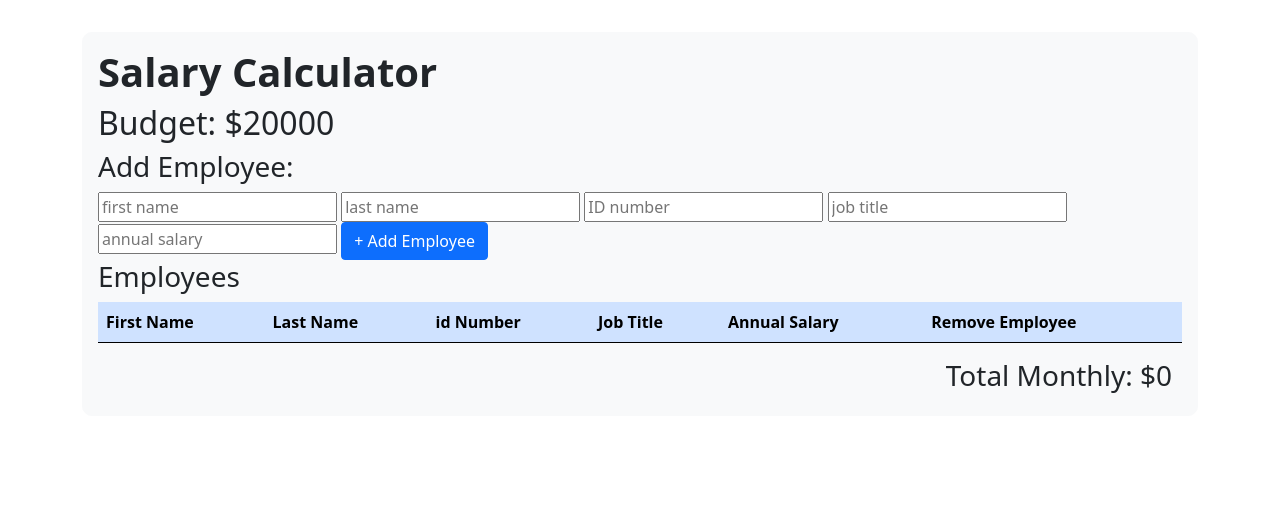
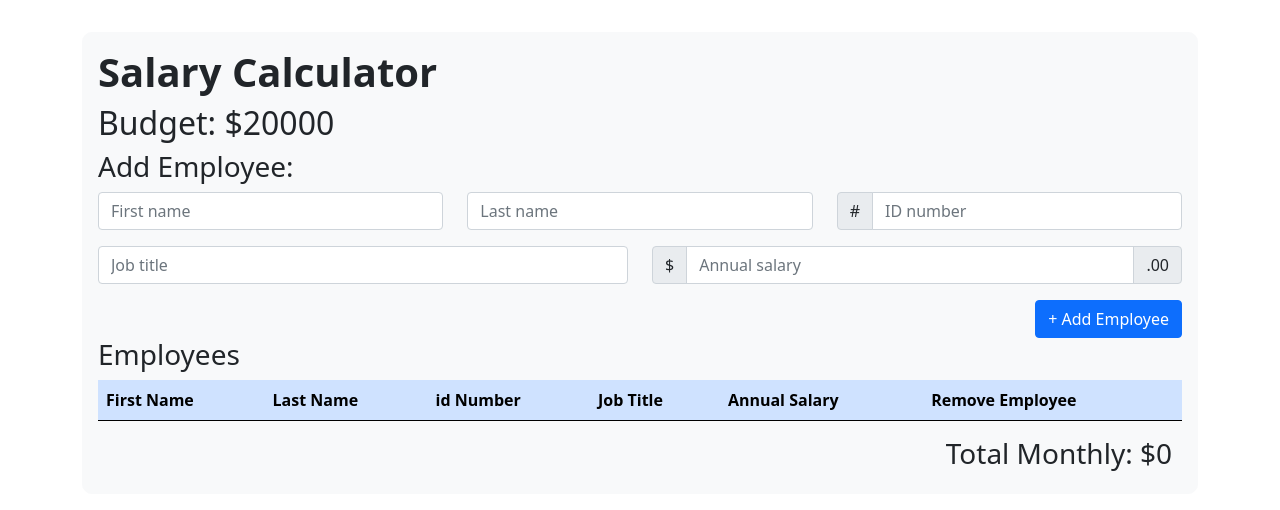
Before and after one commit to hannahfligel/jquery-salary-calculator, a plain HTML site: page index.html in a window 1280 px wide. Drawn offline with nearby package versions, Linux system fonts and the light colour scheme.

Commit message:
bootstap inputs complete

```diff
--- a/client.js
+++ b/client.js
@@ -29,7 +29,7 @@ function addEmployee(){
             annualSalary: $('#annualSalaryIn').val()
         }
         //push the new employee into the array
-        if(newEmployee.firstName === "" || newEmployee.lastName === "" || newEmployee.idNumber === 0 || newEmployee.jobTitle === "" || newEmployee.annualSalary === ""){
+        if(newEmployee.firstName === "" || newEmployee.lastName === "" || newEmployee.idNumber === 0 || newEmployee.jobTitle === "" || newEmployee.annualSalary === 0 ){
             alertEl.append(`
             <div class="alert alert-danger" role="alert">
             One or more fields are missing!
@@ -63,11 +63,17 @@ function calculateTotalCost(){
     console.log('totalSalaries:', totalSalaries);
     //display remainingBudget
     let el = $('#remainingBudgetOut');
+    let totalExceededAlert= $(`#totalExceeded`);
     el.empty();
     el.append( totalSalaries );
     //create an if statement to turn color red if the total cost is over $20000
     if(totalSalaries>budget){
-        el.css("background", "red");
+        totalExceededAlert.append(`
+        <div class="alert alert-danger center" role="alert">
+        Budget exceeded!
+        </div>
+        `);
+        el.css("background", "red" );
     }
     else{
         el.css("background", "#F8F9FA");
--- a/index.html
+++ b/index.html
@@ -18,16 +18,52 @@
       <h2>Budget: $<span id="budgetOut"></span></h2>
       <h3>Add Employee:</h3>
       <div>
-        <input type="text" placeholder="first name" id="firstNameIn">
+
+        <div class="row">
+          <div class="col">
+            <input id="firstNameIn" type="text" class="form-control" placeholder="First name" aria-label="First name">
+          </div>
+          <div class="col">
+            <input id="lastNameIn" type="text" class="form-control" placeholder="Last name" aria-label="Last name">
+          </div>
+          <div class="input-group mb-3 col">
+            <span class="input-group-text" id="basic-addon1">#</span>
+            <input id="idNumberIn" type="text" class="form-control" placeholder="ID number" aria-label="Username" aria-describedby="basic-addon1">
+          </div>
+        </div>
+
+        <div class="row">
+
+          <div class="col">
+            <input id="jobTitleIn" placeholder="Job title" type="text" class="form-control" placeholder="Last name" aria-label="Last name">
+          </div>
+
+          <div class="input-group mb-3 col">
+            <span class="input-group-text">$</span>
+            <input id="annualSalaryIn" placeholder="Annual salary" type="text" class="form-control" aria-label="Amount (to the nearest dollar)">
+            <span class="input-group-text">.00</span>
+          </div>
+
+          <div class="flex-end">
+            <button type="button" class="btn btn-primary"  id="addEmployeeButton">+ Add Employee</button>
+          </div>
+        </div>
+
+
+
+
+        <!-- <input type="text" placeholder="first name" id="firstNameIn"></input>
         <input type="text" placeholder="last name" id="lastNameIn"></input>
         <input type="text" placeholder="ID number" id="idNumberIn"></input>
         <input type="text" placeholder="job title" id="jobTitleIn"></input>
         <input type="number" placeholder="annual salary" id="annualSalaryIn"></input>
         <button type="button" class="btn btn-primary"  id="addEmployeeButton">+ Add Employee</button>
-      </div>
+      </div> -->
 
-      <div id="alert">
-      </div>
+
+      <div id="alert"></div>
+    </div> <!-- end formBody div -->
+
 
     <h3>Employees</h3>
 
@@ -47,6 +83,7 @@
 
       <footer>
         <h3 id="monthlyTotal" class="text-end">Total Monthly: $<span id="remainingBudgetOut"></span></h3>
+        <div id=totalExceeded></div>
       </footer>
 
     <script src="https://cdn.jsdelivr.net/npm/bootstrap@5.1.0/dist/js/bootstrap.bundle.min.js" integrity="sha384-U1DAWAznBHeqEIlVSCgzq+c9gqGAJn5c/t99JyeKa9xxaYpSvHU5awsuZVVFIhvj" crossorigin="anonymous"></script>
--- a/styles.css
+++ b/styles.css
@@ -21,3 +21,12 @@ h1{
 footer{
     background-color: #F8F9FA;
 }
+
+.center{
+    text-align: center;
+}
+
+.flex-end{
+    text-align: right;
+    border: 0;
+}
```
